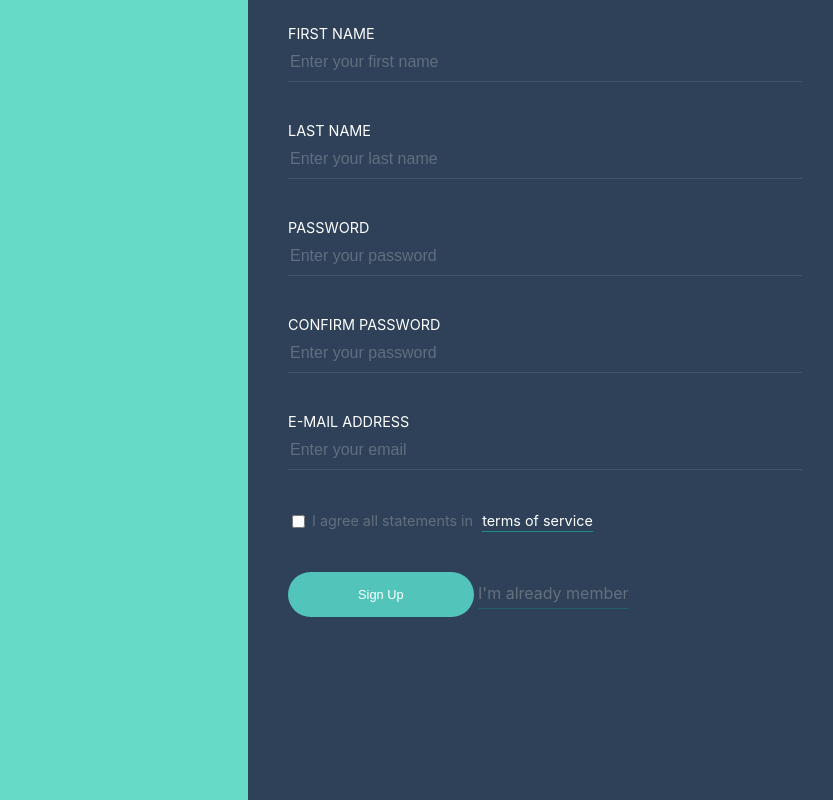
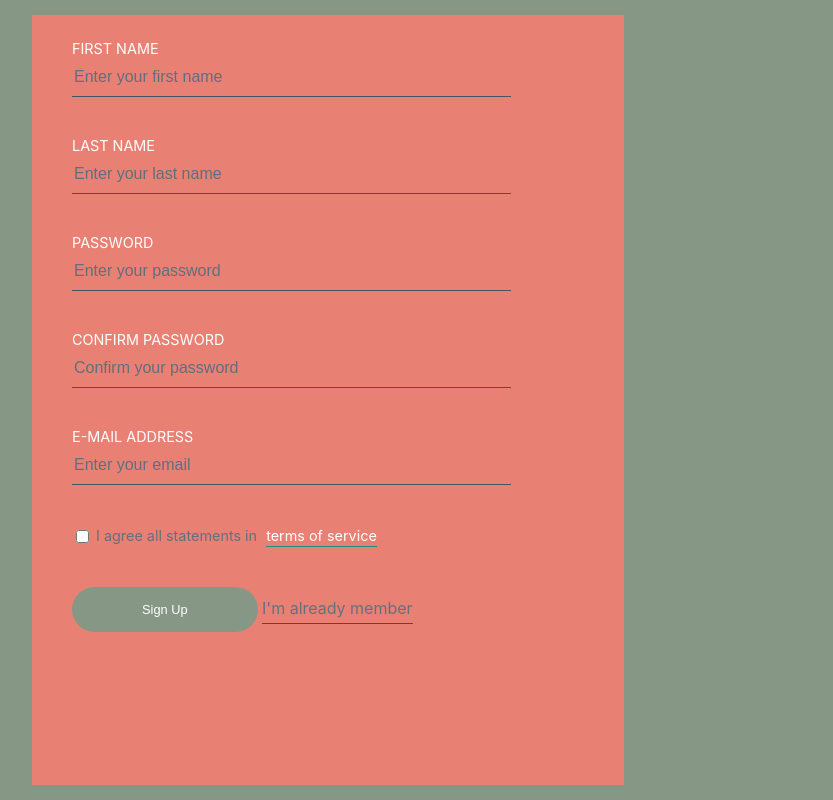
Before and after one commit to ThomasAKA/capstone_project, a React (Create React App) app: page /react-auth-ui/ in a window 1280 px wide. Shown: the whole page, without its empty margins (352-1185 px from the left). Built offline with nearby package versions, Linux system fonts and the light colour scheme.

Commit message:
updated App.css App.js and SignUp.js

```diff
--- a/src/App.css
+++ b/src/App.css
@@ -1,18 +1,18 @@
 .App {
   height: 100vh;
+  background-color: #869785;
   display: flex;
   color: white;
 }
 
-.App__Aside {
-  width: 50%;
-  background-color: #66DAC7;
-}
 
 .App__Form {
-  width: 50%;
-  background-color: #2E4158;
+  width: 40%;
+  background-color: #E98074;
   padding: 25px 40px;
+  margin-left: 30%;
+  margin-top: 15px;
+  margin-bottom: 15px;
   overflow: auto;
 }
 
@@ -22,58 +22,9 @@
   margin-bottom: 10%;
 }
 
-.PageSwitcher__Item {
-  background-color: #4C5D72;
-  color: #9DA6B1;
-  padding: 10px 25px;
-  cursor: pointer;
-  font-size: .9em;
-  border: none;
-  outline: none;
-  display: inline-block;
-  text-decoration: none;
-}
-
-.PageSwitcher__Item--Active {
-  background-color: #5ED0C0;
-  color: white;
-}
-
-.PageSwitcher__Item:first-child {
-  border-top-left-radius: 25px;
-  border-bottom-left-radius: 25px;
-}
-.PageSwitcher__Item:last-child {
-  border-top-right-radius: 25px;
-  border-bottom-right-radius: 25px;
-}
-
-.FormCenter {
-  margin-bottom: 100px;
-}
-
-.FormTitle {
-  color: #707C8B;
-  font-weight: 300;
-  margin-bottom: 50px;
-}
-
-.FormTitle__Link {
-  color: #707C8B;
-  text-decoration: none;
-  display: inline-block;
-  font-size: 1.7em;
-  margin: 0 10px;
-  padding-bottom: 5px;
-}
 
 .FormTitle__Link:first-child {
   margin-left: 0;
-}
-
-.FormTitle__Link--Active {
-  color: white;
-  border-bottom: 1px solid #199087;
 }
 
 .FormField {
@@ -104,7 +55,7 @@
 }
 
 .FormField__Button {
-  background-color: #52C4B9;
+  background-color: #869785;
   color: white;
   border: none;
   outline: none;
--- a/src/App.js
+++ b/src/App.js
@@ -12,7 +12,6 @@ class App extends Component {
     return (
       <Router basename="/react-auth-ui/">
         <div className="App">
-          <div className="App__Aside"></div>
           <div className="App__Form">
               <Route exact path="/" component={SignUp}>
               </Route>
--- a/src/pages/SignUp.js
+++ b/src/pages/SignUp.js
@@ -1,5 +1,4 @@
 import React, {Component} from 'react';
-
 import { Link } from 'react-router-dom';
 
 class SignUp extends Component {
@@ -55,7 +54,7 @@ class SignUp extends Component {
               </div>
               <div className="FormField">
                 <label className="FormField__Label" htmlFor="confirmPassword">Confirm Password</label>
-                <input type="password" id="confirmPassword" className="FormField__Input" placeholder="Enter your password" name="confirmPassword" value={this.state.confirmPassword} onChange={this.handleChange} />
+                <input type="password" id="confirmPassword" className="FormField__Input" placeholder="Confirm your password" name="confirmPassword" value={this.state.confirmPassword} onChange={this.handleChange} />
               </div>
               <div className="FormField">
                 <label className="FormField__Label" htmlFor="email">E-Mail Address</label>
```
